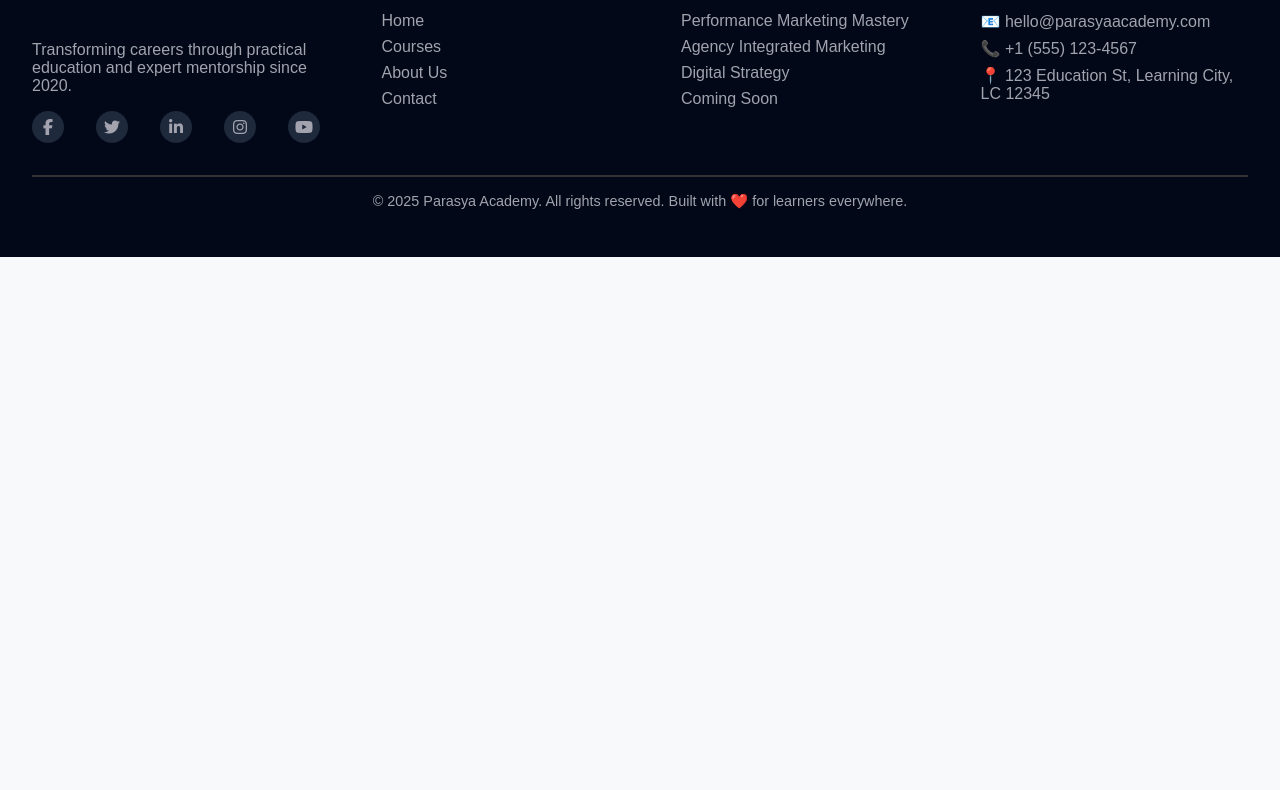
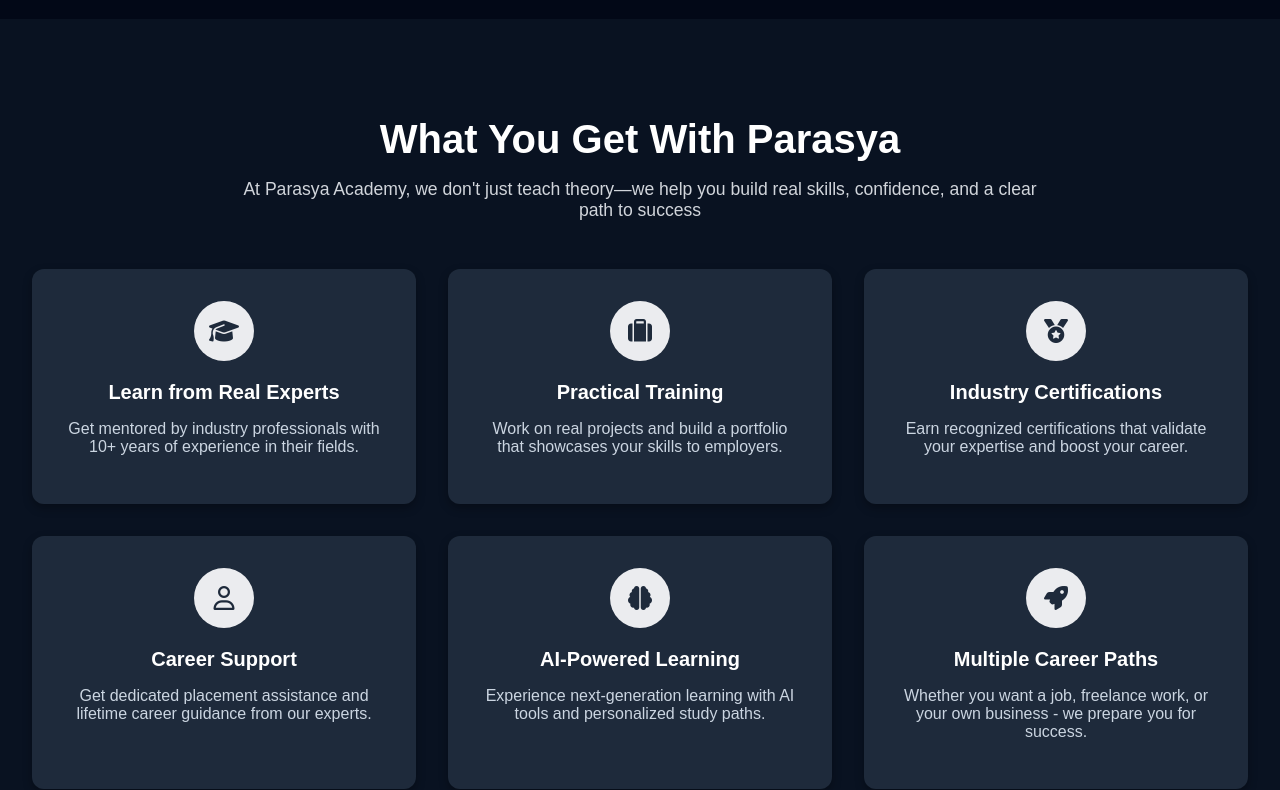
Before and after one commit to parasyadigitalhub/parasya-academy, a React (Vite) app: page / in a window 1280 px wide. Shown: the part 570-1360 px from the top of the page. Before the commit the page ends 827 px from the top, so only its background shows below. Built offline with nearby package versions, Linux system fonts and the light colour scheme.

Commit message:
what section

```diff
--- a/src/pages/home.jsx
+++ b/src/pages/home.jsx
@@ -1,9 +1,11 @@
 import Hero from "./home/hero";
+import What from "./home/what";
 
 export default function Home() {
   return (
     <div>
       <Hero />
+      <What/>
     </div>
   );
 }
--- a/src/pages/home/styles/hero.css
+++ b/src/pages/home/styles/hero.css
@@ -5,7 +5,7 @@
     flex-wrap: wrap;
     justify-content: space-between;
     align-items: center;
-    padding: 1rem 4rem;
+    padding: 4rem 4rem;
     gap: 2rem;
 }
 
--- /dev/null
+++ b/src/pages/home/styles/what.css
@@ -0,0 +1,86 @@
+.what-container {
+    background-color: #091221;
+    color: #ffffff;
+    padding: 4rem 2rem;
+}
+
+.what-headings {
+    text-align: center;
+    max-width: 800px;
+    margin: 0 auto 3rem;
+}
+
+.what-headings h2 {
+    font-size: 2.5rem;
+    margin-bottom: 1rem;
+    color: #ffffff;
+}
+
+.what-headings p {
+    font-size: 1.1rem;
+    color: #d1d5db;
+}
+
+.cards-grid {
+    display: grid;
+    grid-template-columns: repeat(3, 1fr);
+    gap: 2rem;
+}
+
+.what-card {
+    background-color: #1e2a3b;
+    border-radius: 12px;
+    padding: 2rem;
+    text-align: center;
+    transition: transform 0.3s ease;
+    box-shadow: 0 4px 10px rgba(0, 0, 0, 0.3);
+}
+
+.what-card:hover {
+    transform: translateY(-10px);
+    box-shadow: 0 0 20px rgba(255, 255, 255, 0.25);
+}
+
+.card-icon {
+    background-color: #ebecef;
+    color: #1e2a3b;
+    font-size: 1.5rem;
+    width: 60px;
+    height: 60px;
+    border-radius: 50%;
+    display: flex;
+    align-items: center;
+    justify-content: center;
+    margin: 0 auto 1rem;
+    transition: transform 0.3s ease;
+}
+
+.what-card:hover .card-icon {
+    transform: scale(1.2);
+}
+
+.what-card h3 {
+    font-size: 1.25rem;
+    margin-bottom: 0.75rem;
+}
+
+.what-card p {
+    color: #cbd5e1;
+    font-size: 1rem;
+}
+
+@media (max-width: 992px) {
+    .cards-grid {
+        grid-template-columns: repeat(2, 1fr);
+    }
+}
+
+@media (max-width: 600px) {
+    .cards-grid {
+        grid-template-columns: 1fr;
+    }
+
+    .what-container {
+        padding: 3rem 1rem;
+    }
+}
--- /dev/null
+++ b/src/pages/home/what.jsx
@@ -0,0 +1,64 @@
+import './styles/what.css'
+
+const cards = [
+    {
+        id: 1,
+        icon: '<i class="fa-solid fa-graduation-cap"></i>',
+        head: 'Learn from Real Experts',
+        para: 'Get mentored by industry professionals with 10+ years of experience in their fields.'
+    },
+    {
+        id: 2,
+        icon: '<i class="fa-solid fa-suitcase"></i>',
+        head: 'Practical Training',
+        para: 'Work on real projects and build a portfolio that showcases your skills to employers.'
+    },
+    {
+        id: 3,
+        icon: '<i class="fa-solid fa-medal"></i>',
+        head: 'Industry Certifications',
+        para: 'Earn recognized certifications that validate your expertise and boost your career.'
+    },
+    {
+        id: 4,
+        icon: '<i class="fa-regular fa-user"></i>',
+        head: 'Career Support',
+        para: 'Get dedicated placement assistance and lifetime career guidance from our experts.'
+    },
+    {
+        id: 5,
+        icon: '<i class="fa-solid fa-brain"></i>',
+        head: 'AI-Powered Learning',
+        para: 'Experience next-generation learning with AI tools and personalized study paths.'
+    },
+    {
+        id: 6,
+        icon: '<i class="fa-solid fa-rocket"></i>',
+        head: 'Multiple Career Paths',
+        para: 'Whether you want a job, freelance work, or your own business - we prepare you for success.'
+    },
+]
+
+export default function What() {
+    return (
+        <div className="what-container">
+            <div className="what-headings">
+                <h2>What You Get With Parasya</h2>
+                <p>At Parasya Academy, we don't just teach theory—we help you build real
+                    skills, confidence, and a clear path to success</p>
+            </div>
+            <div className="cards-grid">
+                {cards.map((card) => (
+                    <div className="what-card" key={card.id}>
+                        <div
+                            className="card-icon"
+                            dangerouslySetInnerHTML={{ __html: card.icon }}
+                        />
+                        <h3>{card.head}</h3>
+                        <p>{card.para}</p>
+                    </div>
+                ))}
+            </div>
+        </div>
+    )
+}
```
